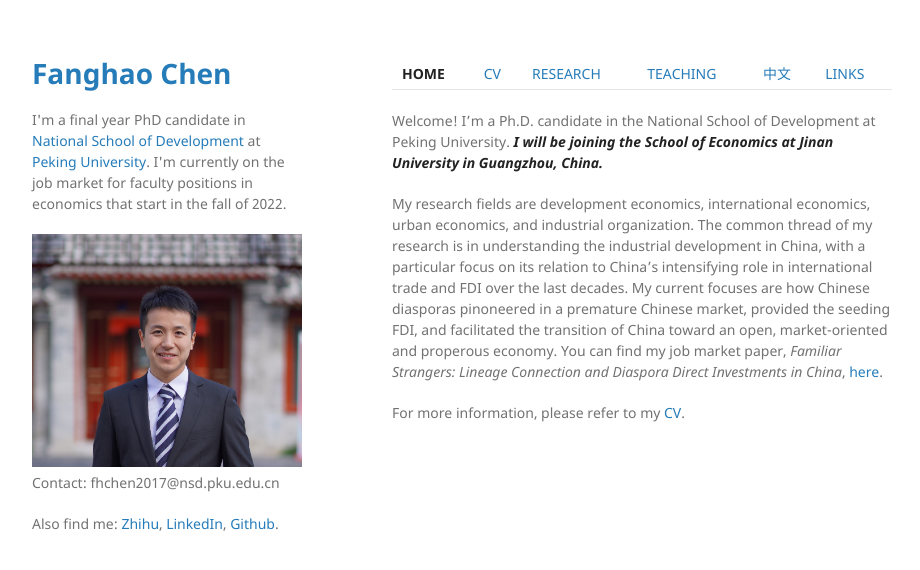
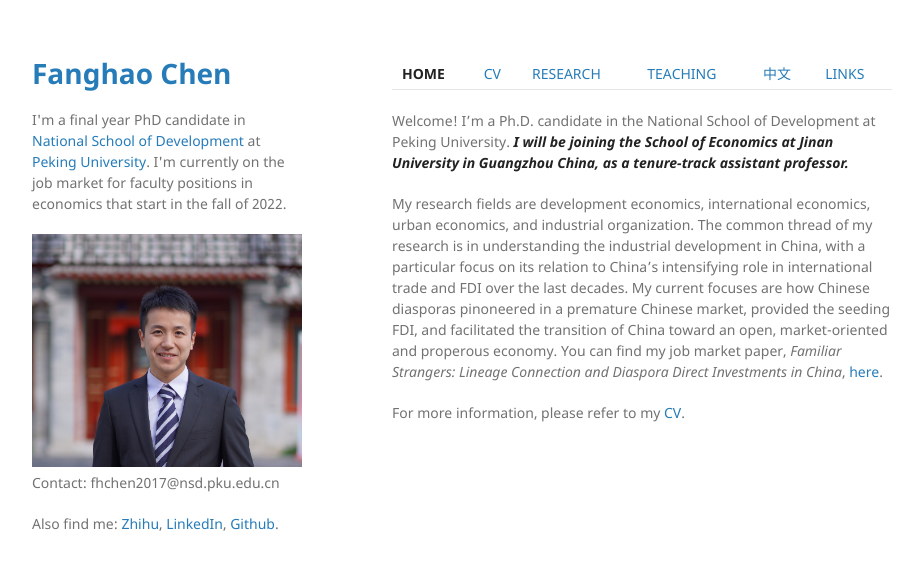
Before and after one commit to FanghaoChen/homepage, a Jekyll site: the page built from index.md, in a window 1280 px wide. Shown: the top 570 px of the page, without its empty margins (178-1098 px from the left). Built offline with Jekyll 4.4.1, drawn with Linux system fonts in a browser that asks for light colours.

Commit message:
Update index.md

```diff
--- a/index.md
+++ b/index.md
@@ -5,7 +5,7 @@ layout: default
 
 [**HOME**](./) | [CV](./assets/CV_FanghaoChen_211214.pdf) | [RESEARCH](./research.md) | [TEACHING](./teaching.md) | [中文](./chinesepage.md) | [LINKS](./links.md)
 
-Welcome! I'm a Ph.D. candidate in the National School of Development at Peking University. _**I will be joining the School of Economics at Jinan University in Guangzhou, China.**_
+Welcome! I'm a Ph.D. candidate in the National School of Development at Peking University. _**I will be joining the School of Economics at Jinan University in Guangzhou China, as a tenure-track assistant professor.**_
 
 My research fields are development economics, international economics, urban economics, and industrial organization. The common thread of my research is in understanding the industrial development in China, with a particular focus on its relation to China’s intensifying role in international trade and FDI over the last decades. My current focuses are how Chinese diasporas pinoneered in a premature Chinese market, provided the seeding FDI, and facilitated the transition of China toward an open, market-oriented and properous economy. You can find my job market paper, _Familiar Strangers: Lineage Connection and Diaspora Direct Investments in China_, [here](./assets/familiar_stranger_draft_220303.pdf).
 
```
